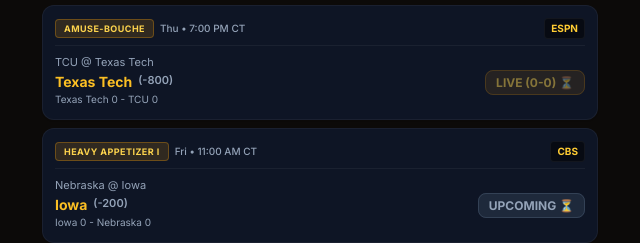
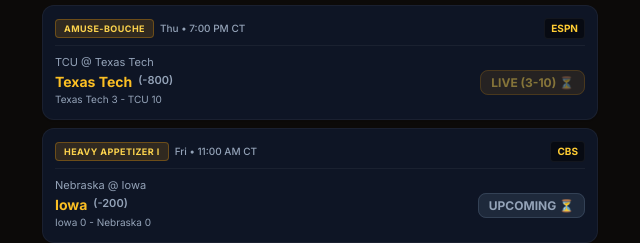
Before and after one commit to robtobular/hermes-app, a plain HTML site: page parlay.html in a window 1280 px wide. Shown: the part 294-537 px from the top of the page, 320-960 px from the left. Drawn offline with nearby package versions, Linux system fonts and the light colour scheme.

```diff
--- a/parlay.html
+++ b/parlay.html
@@ -92,10 +92,10 @@
                 <span class="text-amber-400 font-extrabold truncate">Texas Tech</span>
                 <span class="text-[11px] font-semibold text-slate-400 flex-shrink-0">(-800)</span>
               </div>
-              <div class="text-[10px] text-slate-400 mt-0.5">Texas Tech 0 - TCU 0</div>
+              <div class="text-[10px] text-slate-400 mt-0.5">Texas Tech 3 - TCU 10</div>
             </div>
             <div class="flex-shrink-0 text-right">
-              <span class="px-2.5 py-1 rounded-lg text-xs font-bold bg-amber-500/20 text-amber-300 border border-amber-500/40 animate-pulse">LIVE (0-0) ⏳</span>
+              <span class="px-2.5 py-1 rounded-lg text-xs font-bold bg-amber-500/20 text-amber-300 border border-amber-500/40 animate-pulse">LIVE (3-10) ⏳</span>
             </div>
           </div>
         </div>
```
